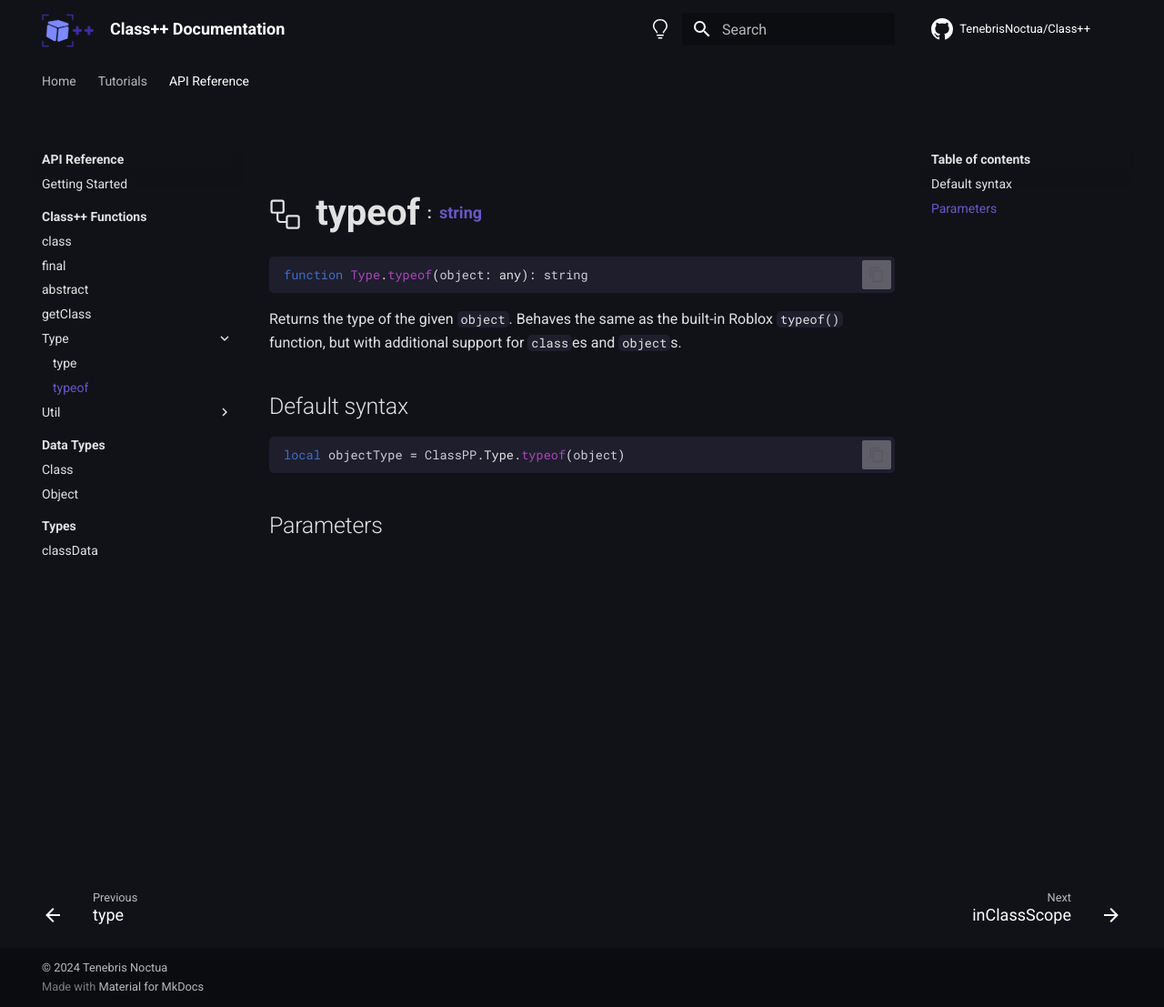
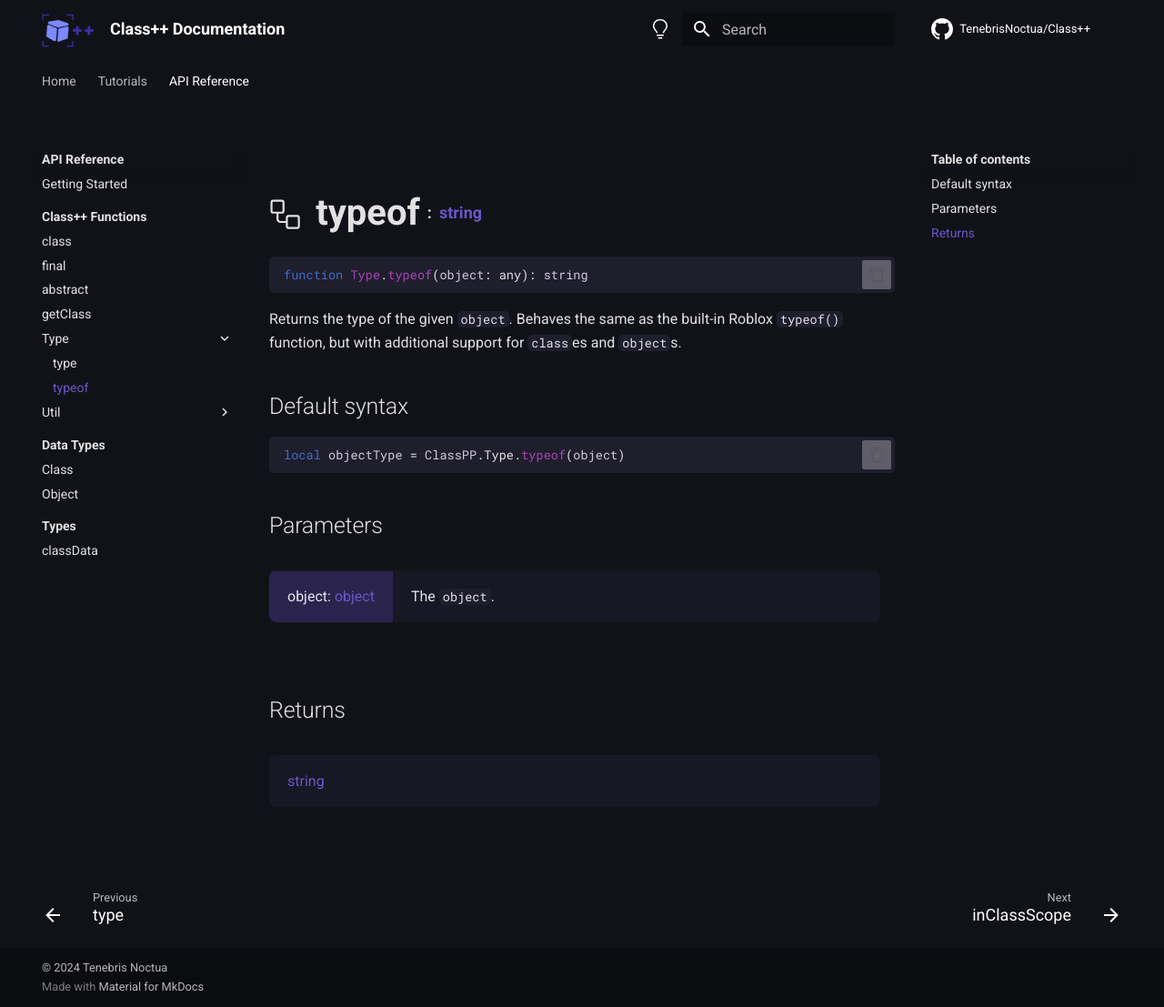
Before and after one commit to TenebrisNoctua/ClassPP, an MkDocs documentation site: the page built from docs/api-reference/classFunctions/type/typeof.md, in a window 1280 px wide and 1107 px high. Shown: the whole window at 91% size. Built offline with MkDocs 1.6.1 and Material for MkDocs 9.7.7, drawn with Linux system fonts in a browser that asks for light colours; comment, search, counter and statistics services are not loaded; the version menu is left out.

Commit message:
Update the Documentation (Part 4)

````diff
--- a/docs/api-reference/classFunctions/type/typeof.md
+++ b/docs/api-reference/classFunctions/type/typeof.md
@@ -17,29 +17,29 @@ local objectType = ClassPP.Type.typeof(object)
 ```
 
 ## Parameters
-<div markdown="1">
-<div class="md-typeset__scrollwrap"><div class="md-typeset__table">
-<table>
-<tbody>
-<tr>
-<td style="background-color: rgb(37, 39, 45); color: #fff">classObject: <a href="../../../dataTypes/class" style="color: lightskyblue;">class</a></td>
-<td style="width: 74%">The <code>class</code>.</td>
-</tr>
-</tbody>
-</table>
+<span markdown>
+    <div class="md-typeset__table">
+        <table>
+            <tbody>
+                <tr>
+                    <td class="api-param-highlight">object: <a href="../../../dataTypes/object">object</a></td>
+                    <td style="width: 74%">The <code>object</code>.</td>
+                </tr>
+            </tbody>
+        </table>
+    </div>
+</span>
+
+<h2 markdown class="api-returns-title"> Returns </h2>
+
+<span markdown>
+    <div class="md-typeset__table">
+        <table>
+            <tbody>
+                <tr>
+                    <td class="api-return-box"><a href="https://create.roblox.com/docs/luau/strings">string</a></td>
+                </tr>
+            </tbody>
+        </table>
+    </div>
 </div>
-</div>
-
-<h2 markdown="1" style="font-size: 1.5625em; margin-bottom: -20px; margin-top: -30px"> Returns </h2>
-<div markdown="1">
-<div class="md-typeset__scrollwrap"><div class="md-typeset__table">
-<table>
-<tbody>
-<tr>
-<td class="apiReferenceMethodBox">string</td>
-</tr>
-<tr>
-</tbody>
-</table>
-</div>
-</div>
--- a/docs/css/api-reference.css
+++ b/docs/css/api-reference.css
@@ -22,13 +22,19 @@
     padding-left: 8px;
 }
 
+.api-param-highlight {
+    background-color: var(--td-color);
+    color: var(--default-text-color);
+}
+
 .api-return-box {
     width: 1000px;
 }
 
-.api-param-highlight {
-    background-color: var(--td-color);
-    color: var(--default-text-color);
+.api-returns-title {
+    font-size: 1.5625em;
+    margin-bottom: -20px;
+    margin-top: -30px;
 }
 
 .apiReferenceSummaryTitle {
````
Also changed, not shown: docs/api-reference/classFunctions/type/type.md (+1 -1 lines).
